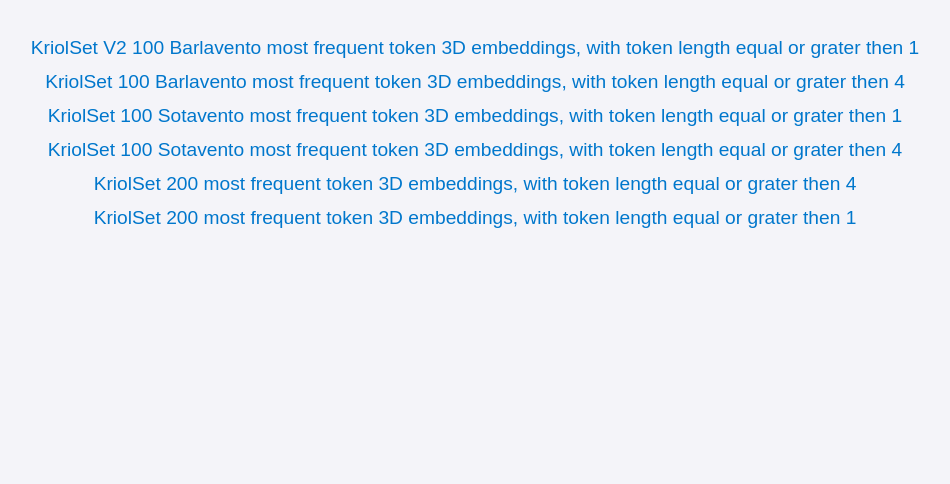
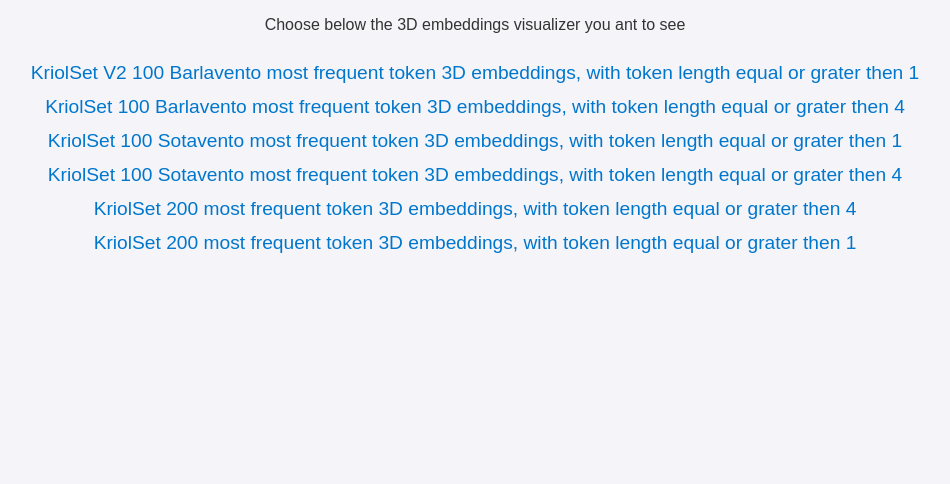
Before and after one commit to robertocarlosmedina/kriol-set-tokens-3d-visualizer, a plain HTML site: page index.html in a window 1280 px wide. Shown: the part 316-800 px from the top of the page, without its empty margins (165-1115 px from the left). Drawn offline with Linux system fonts and the light colour scheme.

Commit message:
Add introductory paragraph to index.html for better user guidance

```diff
--- a/index.html
+++ b/index.html
@@ -48,6 +48,7 @@
   </head>
   <body>
     <h1>KriolSet Embeddings 3D Tokens Visualizer</h1>
+    <p>Choose below the 3D embeddings visualizer you ant to see</p>
     <ul>
       <li>
         <a href="kriol-set-barlavento.html"
```
